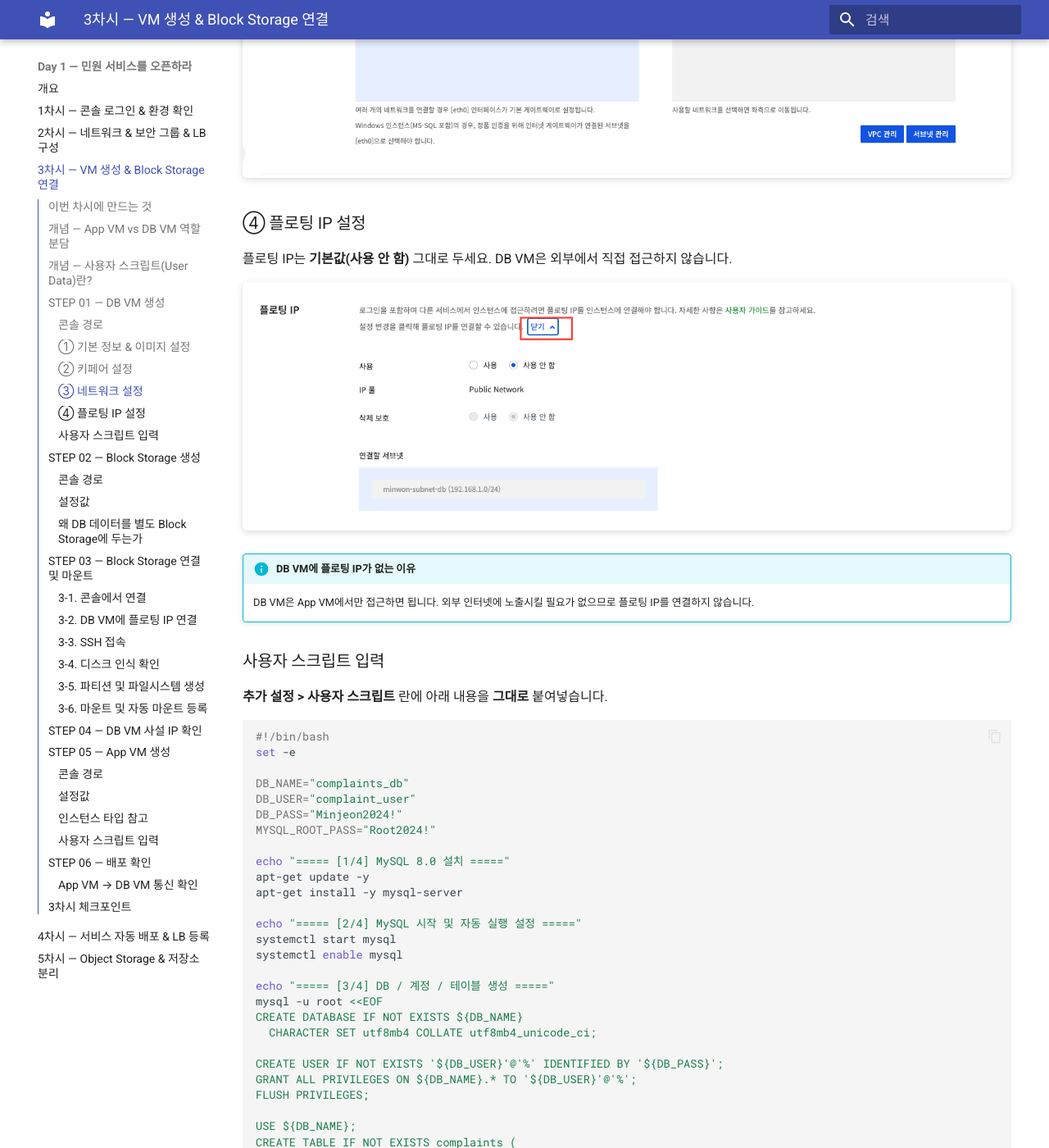
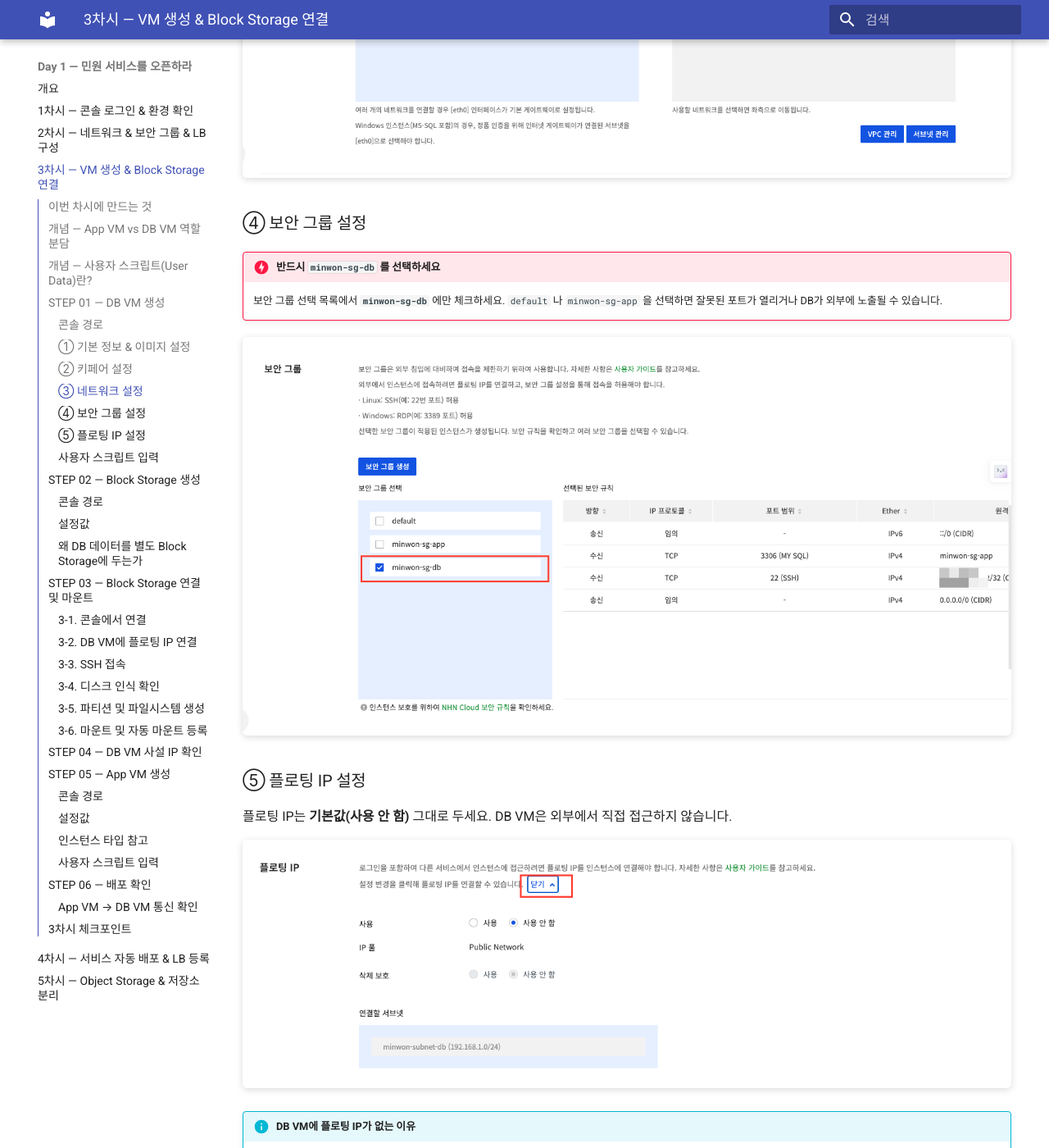
Before and after one commit to skilleat-labs/cloud-native-minwon-lab, an MkDocs documentation site: the page built from docs/day1/session3.md, in a window 1280 px wide and 1400 px high, scrolled down 3992 px. Shown: the whole window at 82% size. Built offline with MkDocs 1.6.1 and Material for MkDocs 9.7.7, drawn with Linux system fonts in a browser that asks for light colours.

Commit message:
day1/session3: DB VM 보안 그룹 선택 캡처 추가 및 강조
Co-Authored-By: Claude Sonnet 4.6 <noreply@anthropic.com>

```diff
--- a/docs/day1/session3.md
+++ b/docs/day1/session3.md
@@ -98,7 +98,15 @@ Compute > Instance > 인스턴스 생성
 
 ![DB 서브넷 선택 화면](./images/3-3-instance-db-subnet-select.png)
 
-### ④ 플로팅 IP 설정
+### ④ 보안 그룹 설정
+
+!!! danger "반드시 `minwon-sg-db` 를 선택하세요"
+    보안 그룹 선택 목록에서 **`minwon-sg-db`** 에만 체크하세요.
+    `default` 나 `minwon-sg-app` 을 선택하면 잘못된 포트가 열리거나 DB가 외부에 노출될 수 있습니다.
+
+![보안 그룹 선택 화면 — minwon-sg-db 선택](./images/3-5-instance-sg-db-select.png)
+
+### ⑤ 플로팅 IP 설정
 
 플로팅 IP는 **기본값(사용 안 함)** 그대로 두세요. DB VM은 외부에서 직접 접근하지 않습니다.
 
```
Also changed, not shown: docs/day1/images/3-5-instance-sg-db-select.png (added).
